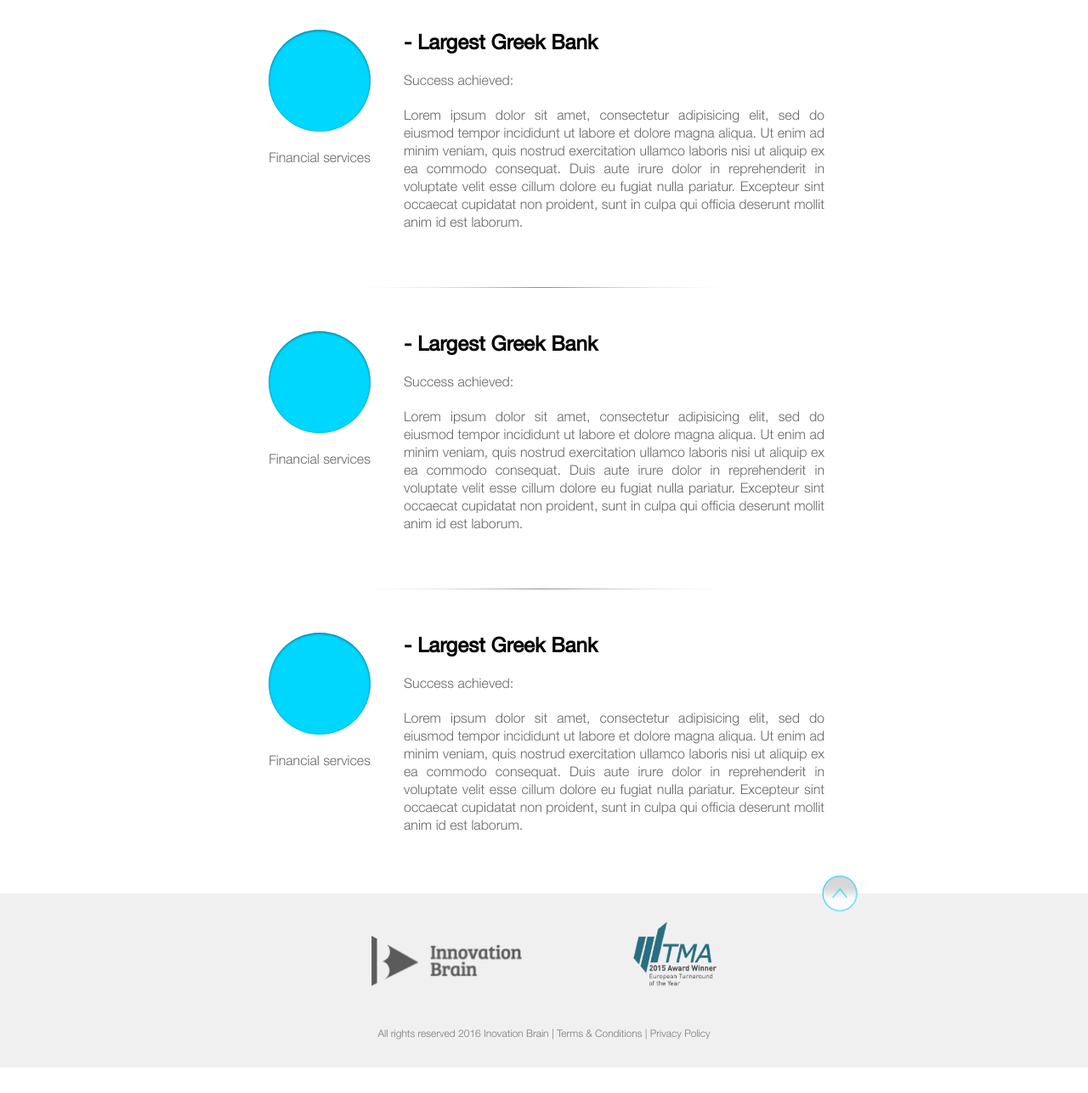
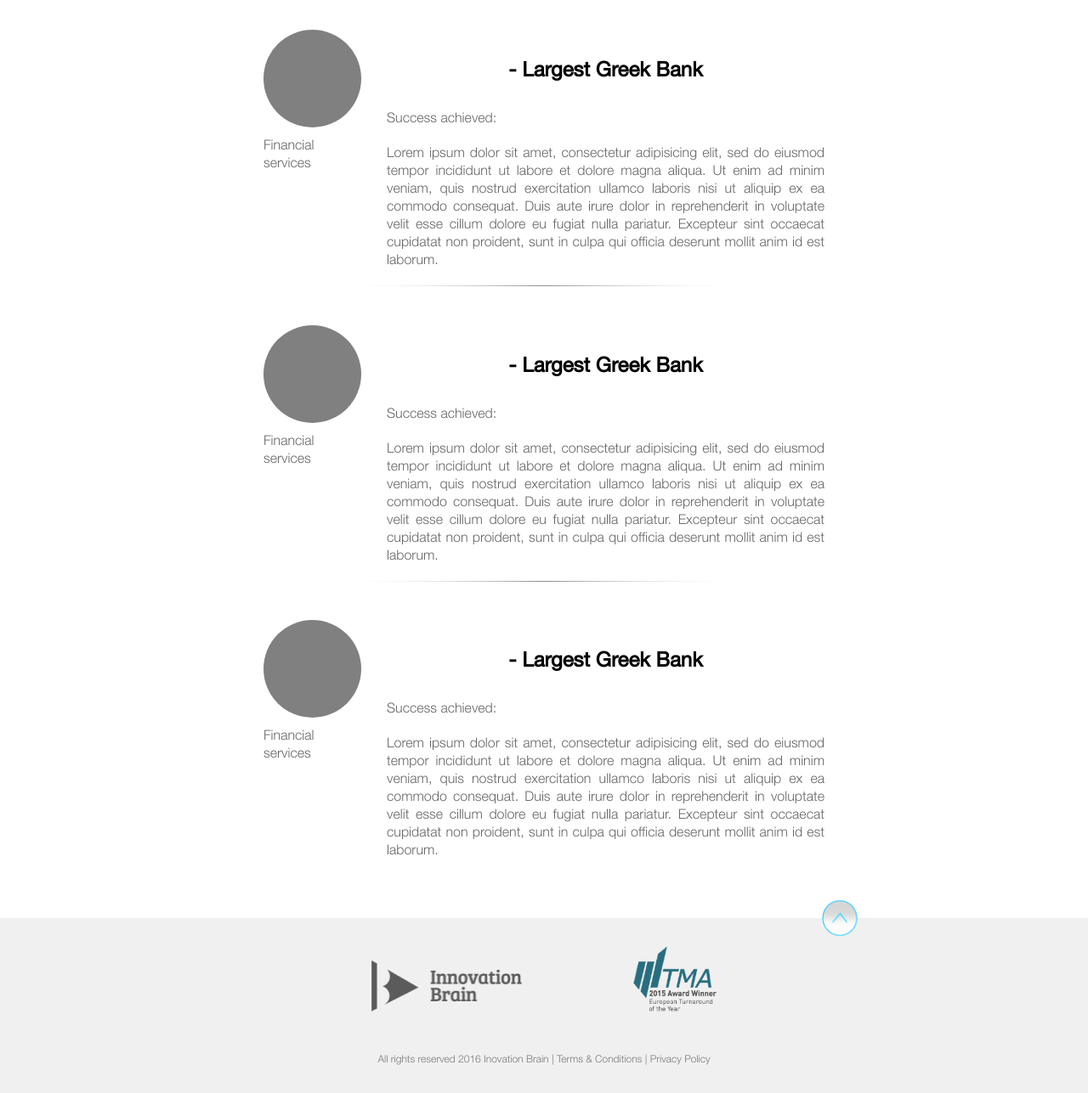
Before and after one commit to markomitranic/innovationBrain, a PHP site: page /production/credentials.html in a window 1280 px wide. Shown: the part 443-1730 px from the top of the page at 85% size. Before the commit the page ends 1700 px from the top, so only its background shows below. Run offline with PHP 8.4, Linux system fonts and the light colour scheme; style sheets or scripts are compiled from the project's sources.

Commit message:
css fixes/notfixes

```diff
--- a/assets/less/content.less
+++ b/assets/less/content.less
@@ -25,8 +25,12 @@
 		    line-height: 21px;
 		    margin: 10px 0 20px 0;
 	  	}
+		img {
+		    max-width: 100%;
+		    display: block;
+		}
 	  	.content-spacer-line {
-			margin: 20px 0;
+		    margin: 46px 0;
 	  	}
 		.ulfix {
 		    text-align: left;
@@ -37,10 +41,6 @@
 			    width: 100%;
 			    float: none;
 			    }
-		}
-		img {
-		    max-width: 100%;
-		    margin: 46px 0;
 		}
 		.button {
 			width: 215px;
--- a/assets/less/credentials.less
+++ /dev/null
@@ -1,35 +0,0 @@
-.credentials {
-
-	.cases {
-
-		.circle-group {
-			width: 20%;
-			float: left;
-		}
-		.text-group {
-			width: 75%;
-			float: right;
-
-			h4 {
-				text-align: left;
-				margin-top: 0px;
-    			margin-bottom: 20px;
-			}
-
-			p {
-				text-align: left;
-				margin-bottom: 0;
-			}
-		}
-	}
-
-	.conferences {
-		article {
-			width: 33%;
-			float: left;
-			p {
-				text-align: left;
-			}
-		}
-	}
-}
--- a/assets/less/style.less
+++ b/assets/less/style.less
@@ -32,8 +32,5 @@
 //THOUGHT LEADERSHIP PAGE
 @import "leadership.less";
 
-//CREDENTIALS PAGE
-@import "credentials.less";
-
 //CONTACT US PAGE
 @import "contact-us.less";
--- a/production/aboutus.html
+++ b/production/aboutus.html
@@ -133,7 +133,7 @@
 				</div>
 			</div>
 			<section class="contact-group">
-				<img src="img/au-line.png">
+				<img src="img/au-line.png" class="content-spacer-line" alt="spacer">
 				<header>
 					<h3><span class="icon icon-mail"></span>Please feel free to contact us:</h3>
 				</header>
--- a/production/credentials.html
+++ b/production/credentials.html
@@ -47,15 +47,14 @@
 			tempor incididunt ut labore et dolore magna aliqua. Lorem ipsum dolor sit amet, consectetur adipisicing elit, sed do eiusmod
 			tempor incididunt ut labore et dolore magna aliqua.</h3>
 
-			<div class="cases-group">
-
-				<div class="circle-group">
-					<div class="circle"></div>
+			<div class="bio-group">
+				<div class="bio-left">
+					<div class="person-circle"></div>
 					<p>Financial services</p>
 				</div>
 
-				<div class="text-group">
-				<h4>- Largest Greek Bank</h4>
+				<div class="bio-right">
+					<h4>- Largest Greek Bank</h4>
 					<p>Success achieved:</p>
 					<p>Lorem ipsum dolor sit amet, consectetur adipisicing elit, sed do eiusmod
 					tempor incididunt ut labore et dolore magna aliqua. Ut enim ad minim veniam,
@@ -64,20 +63,18 @@
 					cillum dolore eu fugiat nulla pariatur. Excepteur sint occaecat cupidatat non
 					proident, sunt in culpa qui officia deserunt mollit anim id est laborum.</p>
 				</div>
-
 			</div>
 
-			<img src="img/au-line.png">
+			<img src="img/au-line.png" class="content-spacer-line" alt="spacer">
 
-			<div class="cases-group">
-
-				<div class="circle-group">
-					<div class="circle"></div>
+			<div class="bio-group">
+				<div class="bio-left">
+					<div class="person-circle"></div>
 					<p>Financial services</p>
 				</div>
 
-				<div class="text-group">
-				<h4>- Largest Greek Bank</h4>
+				<div class="bio-right">
+					<h4>- Largest Greek Bank</h4>
 					<p>Success achieved:</p>
 					<p>Lorem ipsum dolor sit amet, consectetur adipisicing elit, sed do eiusmod
 					tempor incididunt ut labore et dolore magna aliqua. Ut enim ad minim veniam,
@@ -86,20 +83,18 @@
 					cillum dolore eu fugiat nulla pariatur. Excepteur sint occaecat cupidatat non
 					proident, sunt in culpa qui officia deserunt mollit anim id est laborum.</p>
 				</div>
-
 			</div>
 
-			<img src="img/au-line.png">
+			<img src="img/au-line.png" class="content-spacer-line" alt="spacer">
 
-			<div class="cases-group">
-
-				<div class="circle-group">
-					<div class="circle"></div>
+			<div class="bio-group">
+				<div class="bio-left">
+					<div class="person-circle"></div>
 					<p>Financial services</p>
 				</div>
 
-				<div class="text-group">
-				<h4>- Largest Greek Bank</h4>
+				<div class="bio-right">
+					<h4>- Largest Greek Bank</h4>
 					<p>Success achieved:</p>
 					<p>Lorem ipsum dolor sit amet, consectetur adipisicing elit, sed do eiusmod
 					tempor incididunt ut labore et dolore magna aliqua. Ut enim ad minim veniam,
@@ -108,11 +103,9 @@
 					cillum dolore eu fugiat nulla pariatur. Excepteur sint occaecat cupidatat non
 					proident, sunt in culpa qui officia deserunt mollit anim id est laborum.</p>
 				</div>
-
 			</div>
 
 			<div class="clearfix"></div>
-
 
 		</section>
 
@@ -120,7 +113,7 @@
 
 			<h3>Conferences in 2015</h3>
 
-			<img src="img/au-line.png">
+			<img src="img/au-line.png" class="content-spacer-line" alt="spacer">
 
 			<article>
 				<p>Lorem ipsum dolor sit amet, consectetur adipisicing elit, sed do eiusmod
@@ -178,7 +171,7 @@
 				<p>May, 21015</p>
 			</article>
 
-			<img src="img/au-line.png">
+			<img src="img/au-line.png" class="content-spacer-line" alt="spacer">
 
 			<h3><span class="icon icon-mail"></span>Previous conferences available upon request</h3>
 
--- a/production/leadership.html
+++ b/production/leadership.html
@@ -69,7 +69,7 @@
 			</article>
 
 			<section class="contact-group">
-				<img src="img/au-line.png">
+				<img src="img/au-line.png" class="content-spacer-line" alt="spacer">
 				<header>
 					<h3><span class="icon icon-mail"></span>Please feel free to contact us:</h3>
 				</header>
--- a/production/services.html
+++ b/production/services.html
@@ -43,7 +43,7 @@
 
 		<h4>Sectors</h4>
 
-		<img src="img/au-line.png">
+		<img src="img/au-line.png" class="content-spacer-line" alt="spacer">
 
 		<div class="au-circle"><div class="icon icon-star"></div><h4>Financial Sercices</h4>Lorem ipsum dolor sit amet, consectetur adipisicing elit, sed do eiusmod
 		tempor incididunt ut labore et dolore magna aliqua. Ut enim ad minim veniam,
@@ -60,7 +60,7 @@
 
 		<h4>Sectors</h4>
 
-		<img src="img/au-line.png">
+		<img src="img/au-line.png" class="content-spacer-line" alt="spacer">
 
 		<div class="au-circle"><div class="icon icon-star"></div><h4>Financial Sercices</h4>Lorem ipsum dolor sit amet, consectetur adipisicing elit, sed do eiusmod
 		tempor incididunt ut labore et dolore magna aliqua. Ut enim ad minim veniam,
@@ -80,7 +80,7 @@
 		quis nostrud exercitation ullamco laboris nisi ut aliquip ex ea commodo
 		consequat.</p>
 
-		<img src="img/au-line.png">
+		<img src="img/au-line.png" class="content-spacer-line" alt="spacer">
 
 		<h3>Read More</h3>
 
```
Also changed, not shown: production/contact.html (+27 -19 lines).
